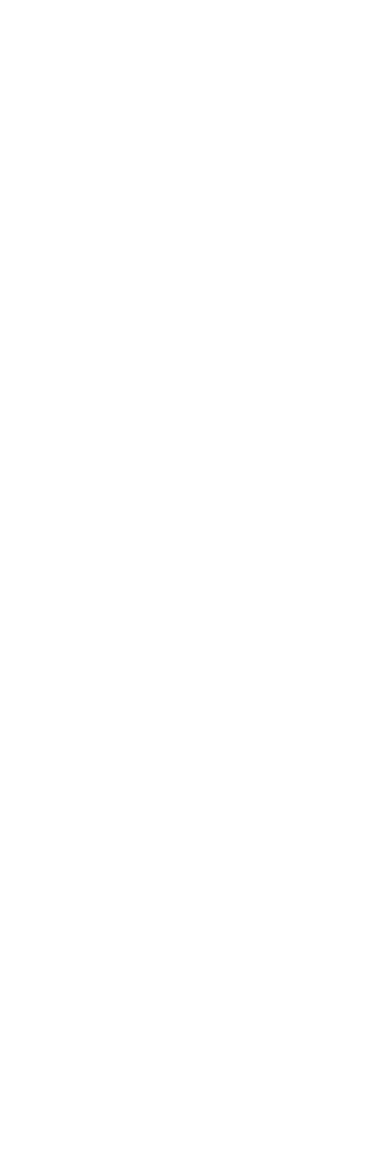
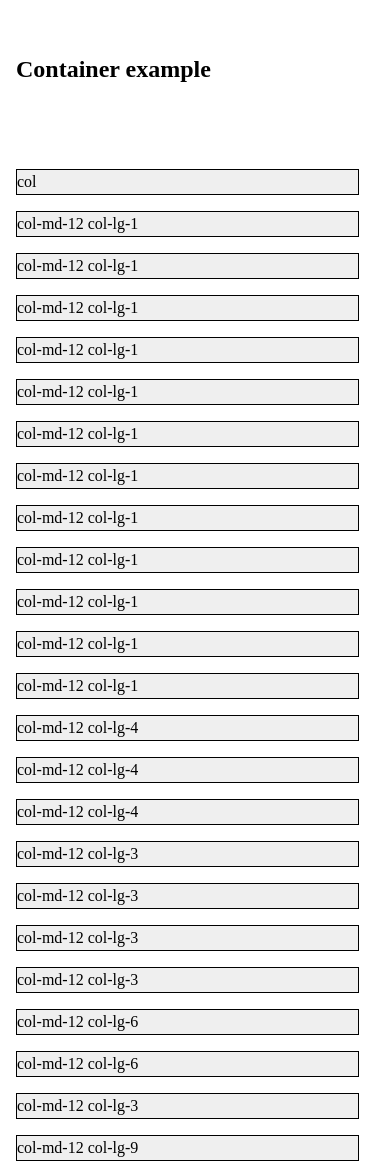
Before and after one commit to hackdanismo/blocks, a website: page index.html in a window 390 px wide. Before the commit the page ends 844 px from the top, so only its background shows below. Drawn offline with Linux system fonts and the light colour scheme.

Commit message:
feat: add the responsive CSS grid to the webpage and document the HTML code in the README file

```diff
--- a/index.html
+++ b/index.html
@@ -1,5 +1,5 @@
 <!DOCTYPE html>
-<html lang="en">
+<html lang="en" data-debug="true">
 <head>
     <meta charset="utf-8">
     <meta name="viewport" content="width=device-width, initial-scale=1.0">
@@ -47,7 +47,56 @@
 </head>
 <body>
     <main role="main">
-        <!-- Page content here. -->
+        <section class="section">
+            <div class="container">
+                <h1>Container example</h1>
+            </div>
+        </section>
+
+        <section class="section">
+            <div class="container">
+                <div class="row">
+                    <div class="col">col</div>
+                </div>
+
+                <div class="row">
+                    <div class="col-md-12 col-lg-1">col-md-12 col-lg-1</div>
+                    <div class="col-md-12 col-lg-1">col-md-12 col-lg-1</div>
+                    <div class="col-md-12 col-lg-1">col-md-12 col-lg-1</div>
+                    <div class="col-md-12 col-lg-1">col-md-12 col-lg-1</div>
+                    <div class="col-md-12 col-lg-1">col-md-12 col-lg-1</div>
+                    <div class="col-md-12 col-lg-1">col-md-12 col-lg-1</div>
+                    <div class="col-md-12 col-lg-1">col-md-12 col-lg-1</div>
+                    <div class="col-md-12 col-lg-1">col-md-12 col-lg-1</div>
+                    <div class="col-md-12 col-lg-1">col-md-12 col-lg-1</div>
+                    <div class="col-md-12 col-lg-1">col-md-12 col-lg-1</div>
+                    <div class="col-md-12 col-lg-1">col-md-12 col-lg-1</div>
+                    <div class="col-md-12 col-lg-1">col-md-12 col-lg-1</div>
+                </div>
+
+                <div class="row">
+                    <div class="col-md-12 col-lg-4">col-md-12 col-lg-4</div>
+                    <div class="col-md-12 col-lg-4">col-md-12 col-lg-4</div>
+                    <div class="col-md-12 col-lg-4">col-md-12 col-lg-4</div>
+                </div>
+
+                <div class="row">
+                    <div class="col-md-12 col-lg-3">col-md-12 col-lg-3</div>
+                    <div class="col-md-12 col-lg-3">col-md-12 col-lg-3</div>
+                    <div class="col-md-12 col-lg-3">col-md-12 col-lg-3</div>
+                    <div class="col-md-12 col-lg-3">col-md-12 col-lg-3</div>
+                </div>
+
+                <div class="row">
+                    <div class="col-md-12 col-lg-6">col-md-12 col-lg-6</div>
+                    <div class="col-md-12 col-lg-6">col-md-12 col-lg-6</div>
+                </div>
+                <div class="row">
+                    <div class="col-md-12 col-lg-3">col-md-12 col-lg-3</div>
+                    <div class="col-md-12 col-lg-9">col-md-12 col-lg-9</div>
+                </div>
+            </div>
+        </section>
     </main>
 </body>
 </html>
--- a/src/styles/core/base.css
+++ b/src/styles/core/base.css
@@ -32,3 +32,31 @@ a:hover {
     /* Remove the underline from links when the user hovers over as default behavior. */
     text-decoration: none;
 }
+
+/* Apply this class to each HTML section element. */
+.section {
+    /*
+     * The padding-block property adds vertical padding to the top and bottom.
+     * Set the vertical spacing/padding within a section element.
+     * The section is never smaller than 1rem, grows with the viewport width and never larger than 2rem.
+     * Small screens avoid huge spacing, large screens do not feel cramped.
+     * Define the spacing logic only once inside a single property.
+     * The 8vw part means 8% of the viewport width.
+     */
+    padding-block: clamp(1rem, 8vw, 2rem);
+}
+
+/* Content container. */
+.container {
+    /*
+     * Allow the container to shrink naturally on small screens and remain responsive.
+     * The outer edge is consistent as the padding and max-width are baked in.
+     * 100% - 2rem: keeps 1rem of space on each side of the container for smaller screen sizes.
+     * The value of 1240px prevents the container from getting too width on larger screens.
+     * min(...): selects the smaller of the two values.
+     * This helps to avoid needing separate horizontal padding on the container and keeps the gutter consistent.
+     */
+    width: min(100% - 2rem, 1240px);
+    /* Center the container horizontally. */
+    margin-inline: auto;
+}
--- a/src/styles/layout/grid.css
+++ b/src/styles/layout/grid.css
@@ -3,6 +3,19 @@
     --grid-columns: 12;
     /* Set the size of the gap between each of the columns. */
     --grid-gap: 1rem;
+}
+
+/*
+ * Debug the grid rows using this selector when needed.
+ * Set the html element to have the data-debug="true" attribute added:
+ * <html data-debug="true"> ... </html>
+ * This helps to see what the grid structure looks like during development.
+ */
+ [data-debug="true"] .row > * {
+    /* Set the background color of each grid cell during debug. */
+    background: #efefef;
+    /* Set the border color of each grid cell during debug.*/
+    border: 1px solid #000;
 }
 
 .row {
```
Also changed, not shown: README.md, dist/styles/blocks.css.
